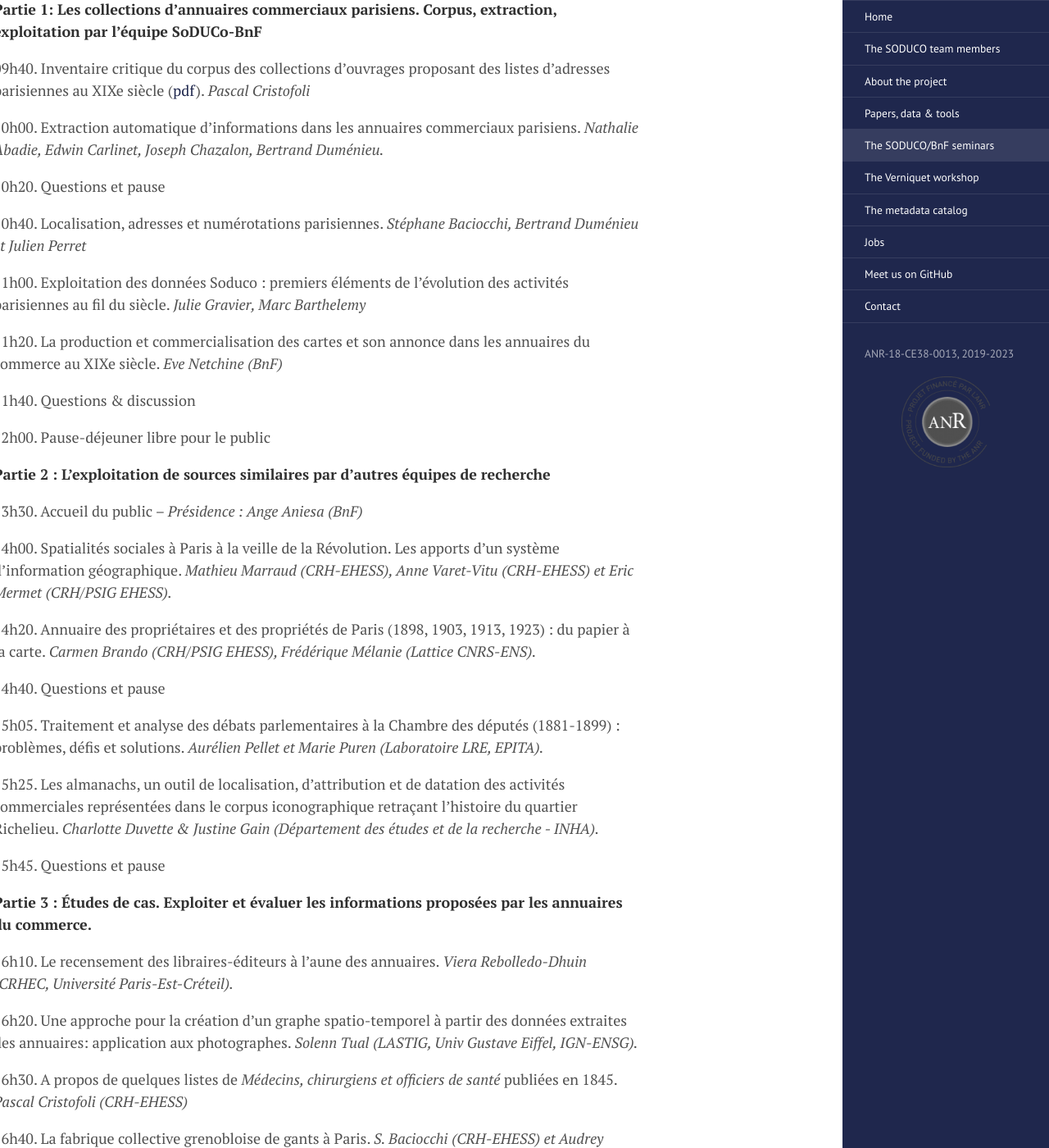
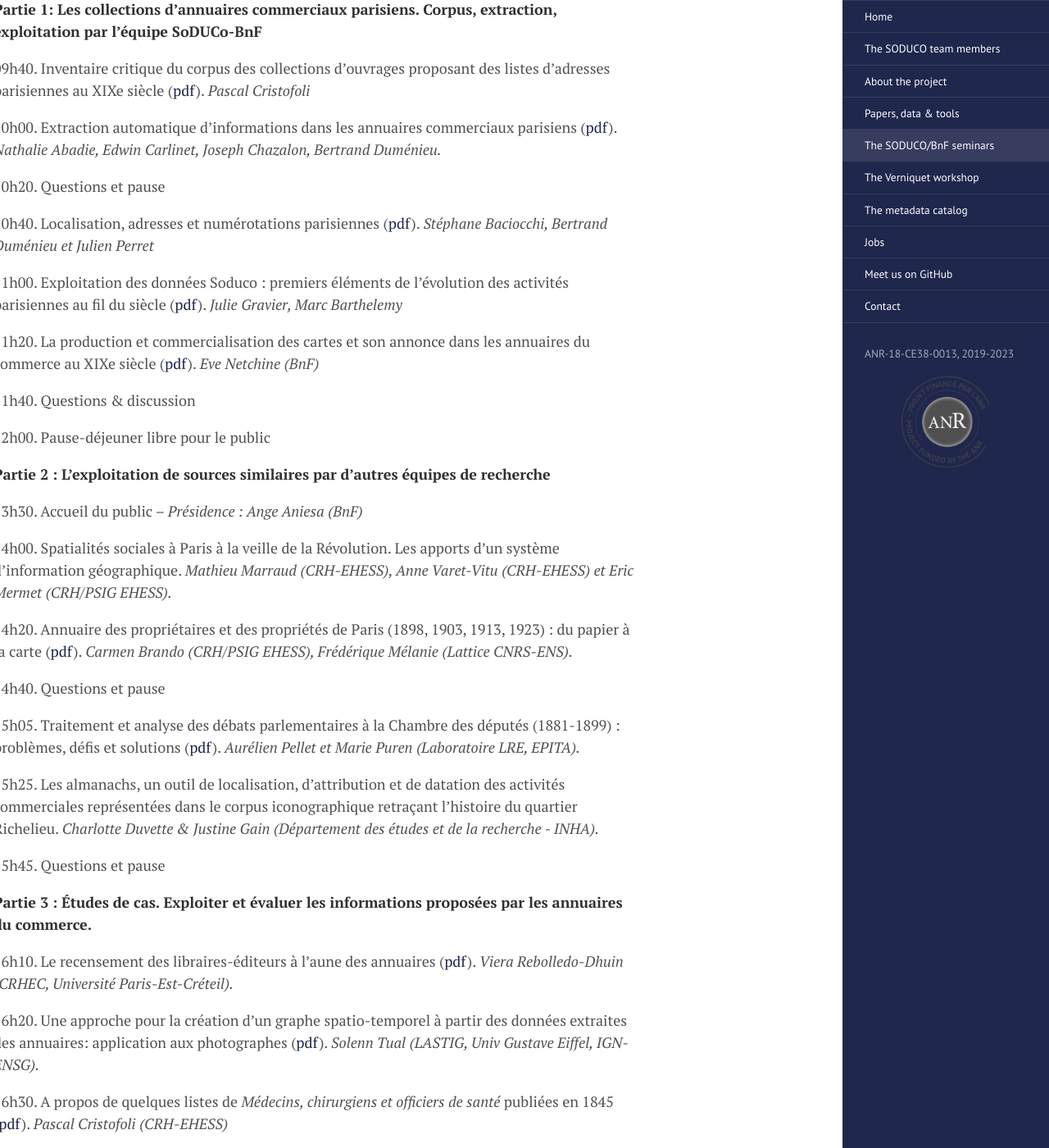
Before and after one commit to soduco/soduco.github.io, a Jekyll site: the page built from soduco_bnf_seminars.md, in a window 1280 px wide and 1400 px high, scrolled down 2242 px. Shown: the whole window at 82% size. Built offline with Jekyll 4.4.1, drawn with Linux system fonts in a browser that asks for light colours; some of the changed text lies outside the part shown.

Commit message:
2e journee MAJ liens vers les présentations pdf

```diff
--- a/soduco_bnf_seminars.md
+++ b/soduco_bnf_seminars.md
@@ -49,15 +49,15 @@ L’objet de la journée-atelier du 10 novembre est de faire un premier bilan de
 
 09h40. Inventaire critique du corpus des collections d’ouvrages proposant des listes d’adresses parisiennes au XIXe siècle ([pdf](https://soduco.github.io/public/images/seminaire2/2eJourneeSoDUCoBNF_01_Inventaire_annuaires_Cristofoli.pdf)). *Pascal Cristofoli*
 
-10h00. Extraction automatique d'informations dans les annuaires commerciaux parisiens. *Nathalie Abadie, Edwin Carlinet, Joseph Chazalon, Bertrand Duménieu.*
+10h00. Extraction automatique d'informations dans les annuaires commerciaux parisiens ([pdf](https://soduco.github.io/public/images/seminaire2/2eJourneeSoDUCoBNF_02_Extraction_Chazalon_Carlinet_Dumenieu_Abadie.pdf)). *Nathalie Abadie, Edwin Carlinet, Joseph Chazalon, Bertrand Duménieu.*
 
 10h20. Questions et pause
 
-10h40. Localisation, adresses et numérotations parisiennes. *Stéphane Baciocchi, Bertrand Duménieu et Julien Perret*
+10h40. Localisation, adresses et numérotations parisiennes ([pdf](https://soduco.github.io/public/images/seminaire2/2eJourneeSoDUCoBNF_03_Localisation_adresses_Baciocchi_Dumenieu_Perret.pdf)). *Stéphane Baciocchi, Bertrand Duménieu et Julien Perret*
 
-11h00. Exploitation des données Soduco : premiers éléments de l’évolution des activités parisiennes au fil du siècle. *Julie Gravier, Marc Barthelemy*
+11h00. Exploitation des données Soduco : premiers éléments de l’évolution des activités parisiennes au fil du siècle ([pdf](https://soduco.github.io/public/images/seminaire2/2eJourneeSoDUCoBNF_04_Eploitation_donnees_SoDUCo_Gravier_Barthelemy.pdf)). *Julie Gravier, Marc Barthelemy*
 
-11h20. La production et commercialisation des cartes et son annonce dans les annuaires du commerce au XIXe siècle. *Eve Netchine (BnF)*
+11h20. La production et commercialisation des cartes et son annonce dans les annuaires du commerce au XIXe siècle ([pdf](https://soduco.github.io/public/images/seminaire2/2eJourneeSoDUCoBNF_05_Prod_commercialisation_cartes_Netchine.pdf)). *Eve Netchine (BnF)*
 
 11h40. Questions & discussion
 
@@ -69,11 +69,11 @@ L’objet de la journée-atelier du 10 novembre est de faire un premier bilan de
 
 14h00. Spatialités sociales à Paris à la veille de la Révolution. Les apports d’un système d’information géographique. *Mathieu Marraud (CRH-EHESS), Anne Varet-Vitu (CRH-EHESS) et Eric Mermet  (CRH/PSIG EHESS).*
 
-14h20. Annuaire des propriétaires et des propriétés de Paris (1898, 1903, 1913, 1923) : du papier à la carte. *Carmen Brando (CRH/PSIG EHESS), Frédérique Mélanie (Lattice CNRS-ENS).*
+14h20. Annuaire des propriétaires et des propriétés de Paris (1898, 1903, 1913, 1923) : du papier à la carte ([pdf](https://soduco.github.io/public/images/seminaire2/2eJourneeSoDUCoBNF_07_PTM_Brando_Melanie.pdf)). *Carmen Brando (CRH/PSIG EHESS), Frédérique Mélanie (Lattice CNRS-ENS).*
 
 14h40. Questions et pause
 
-15h05. Traitement et analyse des débats parlementaires à la Chambre des députés (1881-1899) : problèmes, défis et solutions. *Aurélien Pellet et Marie Puren (Laboratoire LRE, EPITA).*
+15h05. Traitement et analyse des débats parlementaires à la Chambre des députés (1881-1899) : problèmes, défis et solutions ([pdf](https://soduco.github.io/public/images/seminaire2/2eJourneeSoDUCoBNF_08_Debats_parlement_Puren_Pellet.pdf)). *Aurélien Pellet et Marie Puren (Laboratoire LRE, EPITA).*
 
 15h25. Les almanachs, un outil de localisation, d'attribution et de datation des activités commerciales représentées dans le corpus iconographique retraçant l’histoire du quartier Richelieu. *Charlotte Duvette & Justine Gain (Département des études et de la recherche - INHA).*
 
@@ -81,13 +81,13 @@ L’objet de la journée-atelier du 10 novembre est de faire un premier bilan de
 
 **Partie 3 : Études de cas. Exploiter et évaluer les informations proposées par les annuaires du commerce.**
 
-16h10. Le recensement des libraires-éditeurs à l’aune des annuaires. *Viera Rebolledo-Dhuin (CRHEC, Université Paris-Est-Créteil).*
+16h10. Le recensement des libraires-éditeurs à l’aune des annuaires ([pdf](https://soduco.github.io/public/images/seminaire2/2eJourneeSoDUCoBNF_10_Libraires_Editeurs_Rebolledo-Dhuin.pdf)). *Viera Rebolledo-Dhuin (CRHEC, Université Paris-Est-Créteil).*
 
-16h20. Une approche pour la création d'un graphe spatio-temporel à partir des données extraites des annuaires: application aux photographes. *Solenn Tual (LASTIG, Univ Gustave Eiffel, IGN-ENSG).*
+16h20. Une approche pour la création d'un graphe spatio-temporel à partir des données extraites des annuaires: application aux photographes ([pdf](https://soduco.github.io/public/images/seminaire2/2eJourneeSoDUCoBNF_11_graphe_SpatioTemporel_Photographes_Tual.pdf)). *Solenn Tual (LASTIG, Univ Gustave Eiffel, IGN-ENSG).*
 
-16h30. A propos de quelques listes de *Médecins, chirurgiens et officiers de santé* publiées en 1845. *Pascal Cristofoli (CRH-EHESS)*
+16h30. A propos de quelques listes de *Médecins, chirurgiens et officiers de santé* publiées en 1845 ([pdf](https://soduco.github.io/public/images/seminaire2/2eJourneeSoDUCoBNF_12_EtudeCasMedecins_Cristofoli.pdf)). *Pascal Cristofoli (CRH-EHESS)*
 
-16h40. La fabrique collective grenobloise de gants à Paris. *S. Baciocchi (CRH-EHESS) et Audrey Colonel-Coquet (Université Grenoble Alpes)*
+16h40. La fabrique collective grenobloise de gants à Paris ([pdf](https://soduco.github.io/public/images/seminaire2/2eJourneeSoDUCoBNF_13_Fabrique_collective_gantiers_Bacicchi.pdf)). *S. Baciocchi (CRH-EHESS) et Audrey Colonel-Coquet (Université Grenoble Alpes)*
 
 16h50. Questions & discussion
 
```
